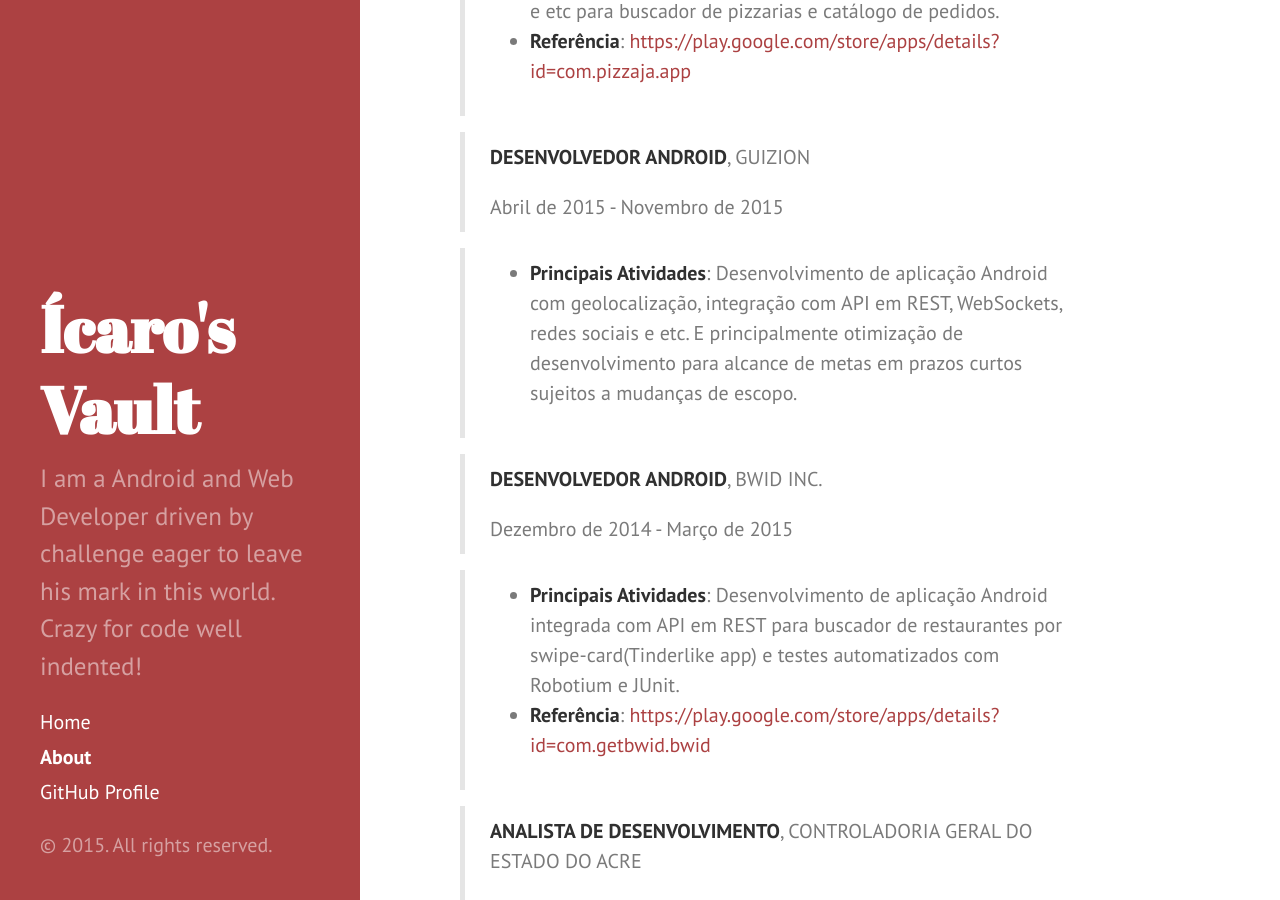
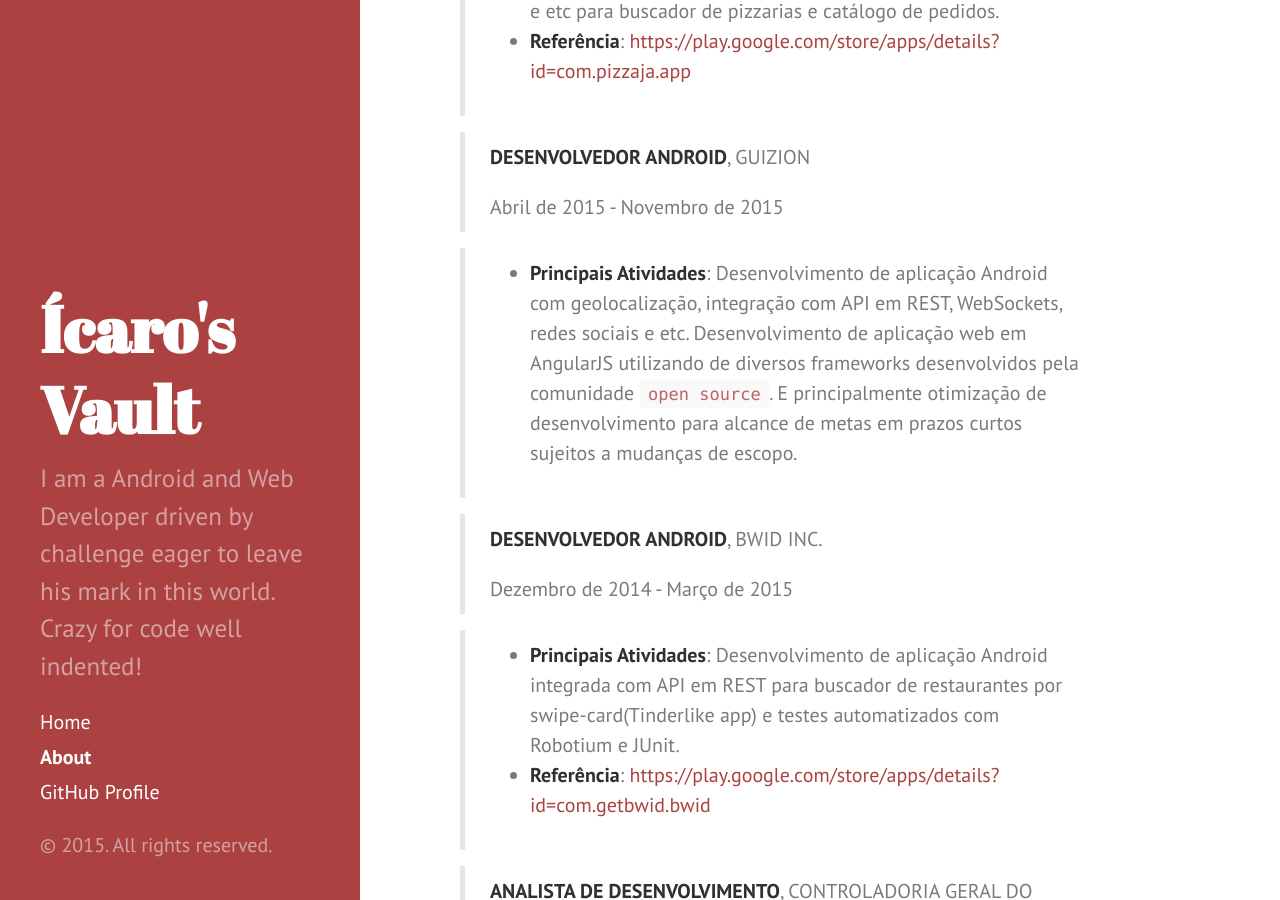
Before and after one commit to icaroabreu/icaroabreu.github.io, a Jekyll site: the page built from about.md, in a window 1280 px wide and 900 px high, scrolled down 1735 px. Built offline with Jekyll 4.4.1, drawn with Linux system fonts in a browser that asks for light colours; Markdown is read by kramdown in place of the engine named in the settings.

Commit message:
Update about.md

```diff
--- a/about.md
+++ b/about.md
@@ -43,7 +43,7 @@ Sou desenvolvedor Web à 4 anos e atualmente foco no desenvolvimento completo de
 >
 >Abril de 2015 - Novembro de 2015
 
-> - **Principais Atividades**: Desenvolvimento de aplicação Android com geolocalização, integração com API em REST, WebSockets, redes sociais e etc. E principalmente otimização de desenvolvimento para alcance de metas em prazos curtos sujeitos a mudanças de escopo.
+> - **Principais Atividades**: Desenvolvimento de aplicação Android com geolocalização, integração com API em REST, WebSockets, redes sociais e etc. Desenvolvimento de aplicação web em AngularJS utilizando de diversos frameworks desenvolvidos pela comunidade `open source`. E principalmente otimização de desenvolvimento para alcance de metas em prazos curtos sujeitos a mudanças de escopo.
 
 >**DESENVOLVEDOR ANDROID**, BWID INC.
 >
```
